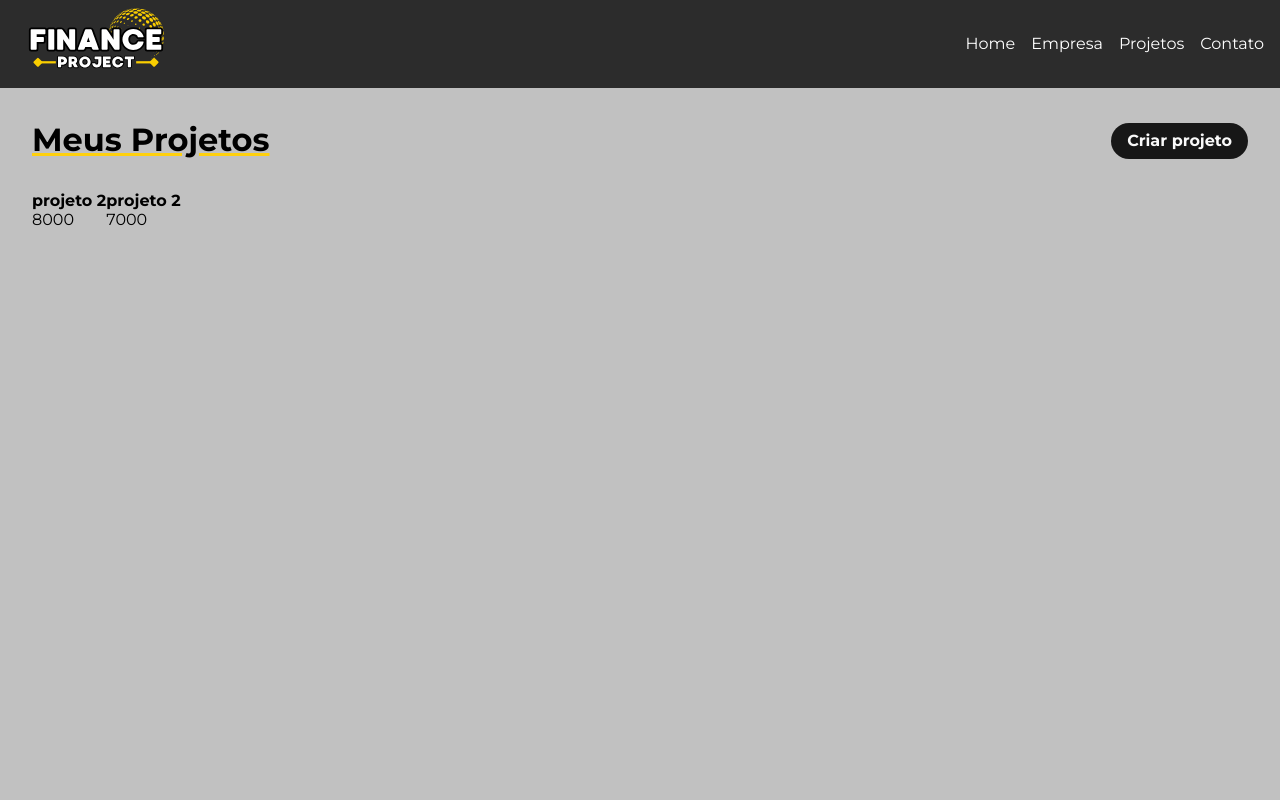
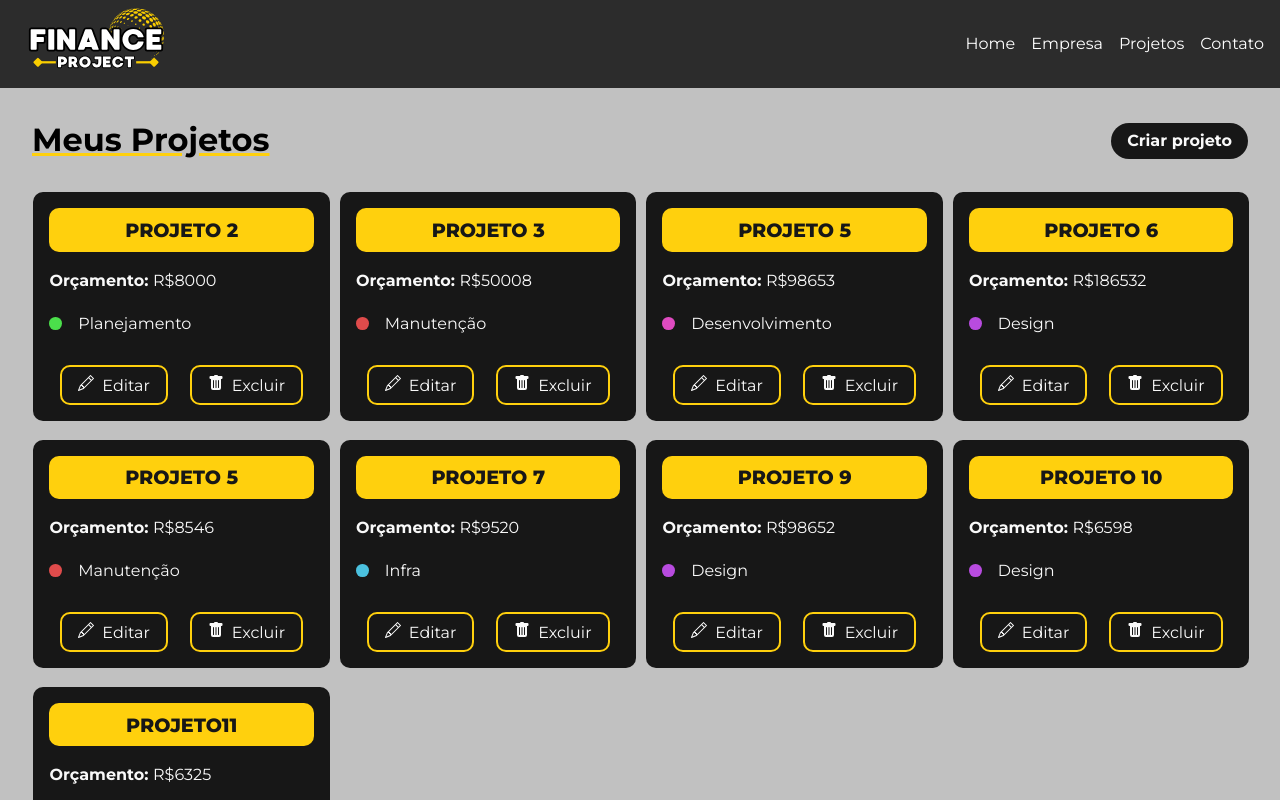
Before and after one commit to GSBarros17/pagina-react, a React (Create React App) app: page /Projects in a window 1280 px wide. Shown: the top 800 px of the page. Built offline with nearby package versions, Linux system fonts and the light colour scheme; data requests are answered from the project's data file; the HTML template or start-up script is replaced by a standard one.

Commit message:
estilizando os cards do projeto

```diff
--- a/db.json
+++ b/db.json
@@ -12,15 +12,92 @@
       "id": 1
     },
     {
-      "Name_project": "projeto 2",
-      "Value_project": "7000",
+      "Name_project": "projeto 3",
+      "Value_project": "50008",
+      "category": {
+        "id": "5",
+        "name": "Manutenção"
+      },
+      "cost": 0,
+      "service": [],
+      "id": 3
+    },
+    {
+      "category": {
+        "id": "2",
+        "name": "Desenvolvimento"
+      },
+      "Name_project": "projeto 5",
+      "Value_project": "98653",
+      "cost": 0,
+      "service": [],
+      "id": 5
+    },
+    {
+      "Name_project": "projeto 6",
+      "Value_project": "186532",
       "category": {
         "id": "3",
         "name": "Design"
       },
       "cost": 0,
       "service": [],
-      "id": 2
+      "id": 6
+    },
+    {
+      "Name_project": "projeto 5",
+      "Value_project": "8546",
+      "category": {
+        "id": "5",
+        "name": "Manutenção"
+      },
+      "cost": 0,
+      "service": [],
+      "id": 7
+    },
+    {
+      "Name_project": "projeto 7",
+      "Value_project": "9520",
+      "category": {
+        "id": "1",
+        "name": "Infra"
+      },
+      "cost": 0,
+      "service": [],
+      "id": 8
+    },
+    {
+      "Name_project": "projeto 9",
+      "Value_project": "98652",
+      "category": {
+        "id": "3",
+        "name": "Design"
+      },
+      "cost": 0,
+      "service": [],
+      "id": 9
+    },
+    {
+      "Name_project": "projeto 10",
+      "Value_project": "6598",
+      "category": {
+        "id": "3",
+        "name": "Design"
+      },
+      "cost": 0,
+      "service": [],
+      "id": 10
+    },
+    {
+      "Name_project": "projeto11",
+      "Value_project": "6325",
+      "category": {
+        "id": "3",
+        "name": "Design"
+      },
+      "cost": 0,
+      "service": [],
+      "id": 11
     }
   ],
   "categories": [
--- a/src/components/pages/Projects.js
+++ b/src/components/pages/Projects.js
@@ -41,8 +41,11 @@ export default function Projects(){
                 {projects.length > 0 &&
                     projects.map((project) =>
                     <Cards
+                        id={project.id}
                         name={project.Name_project}
                         budget={project.Value_project}
+                        category={project.category.name}
+                        key={project.id}
 
                     />
                 )}
--- a/src/components/pages/Projects.module.css
+++ b/src/components/pages/Projects.module.css
@@ -14,6 +14,8 @@
 }
 
 .cardContainer{
-    display: flex;
-    justify-content: flex-start;
+    display: grid;
+    grid-template-columns: repeat(4, 1fr);
+    grid-column-gap: 10px;
+    grid-row-gap: 1em;
 }
--- a/src/components/project/Cards.js
+++ b/src/components/project/Cards.js
@@ -1,15 +1,25 @@
+import { Link } from "react-router-dom"
 import styles from "./Cards.module.css"
 import { BsPencil, BsFillTrashFill } from "react-icons/bs"
 
 export default function Cards({id, name, budget, category, handleRemove}){
     return(
-        <div>
-            <div>
-                <h4>{name}</h4>
-            </div>
-            <div>
-                <p>{budget}</p>
-            </div>
+        <div className={styles.projectCard}>
+          <h4>{name}</h4>
+          <p>
+            <span>Orçamento: </span>R${budget}
+          </p>
+          <p className={styles.categoryText}>
+            <span className={`${styles[category.toLowerCase()]}`}></span>{category}
+          </p>
+          <div className={styles.cardActions}>
+            <Link to="/">
+                <BsPencil/>Editar
+            </Link>
+            <button>
+                <BsFillTrashFill/>Excluir
+            </button>
+          </div>
         </div>
 
     )
--- a/src/components/project/Cards.module.css
+++ b/src/components/project/Cards.module.css
@@ -0,0 +1,88 @@
+.projectCard{
+    width: 100%;
+    padding: 1em;
+    background-color: #171717;
+    border-radius: 10px;
+    margin: 0.5%;
+}
+
+.projectCard h4{
+    background-color: #FFD00D;
+    color: #171717;
+    border-radius: 10px;
+    padding: 0.5em 1em;
+    margin-bottom: 1em;
+    text-align: center;
+    font-size: 1.2em;
+    font-weight: 800;
+    text-transform: uppercase;
+}
+
+.projectCard p{
+    margin-bottom: 1.5em;
+    color: #f9f9f9;
+}
+
+.projectCard p span{
+    font-weight: 700;
+}
+
+.categoryText{
+    display: flex;
+    align-items: center;
+}
+
+.categoryText span{
+    display: block;
+    padding: 0.4em;
+    margin-right: 1em;
+    border-radius: 50%;
+    background-color: #f9f9f9;
+}
+
+.categoryText .infra{
+    background-color: #4bc1df;
+}
+
+.categoryText .planejamento{
+    background-color: #4bdf4b;
+}
+
+.categoryText .design{
+    background-color: #b84bdf;
+}
+
+.categoryText .desenvolvimento{
+    background-color: #df4bc1;
+}
+
+.categoryText .manutenção{
+    background-color: #df4b4b;
+}
+
+.cardActions{
+    margin-top: 2em;
+    display: flex;
+    justify-content: space-around;
+}
+
+.cardActions a, .cardActions button{
+    padding: 0.5em 1em;
+    text-decoration: none;
+    font-size: 1em;
+    color: #f9f9f9;
+    background-color: #171717;
+    border: 2px solid #FFD00D;
+    border-radius: 10px;
+    transition: 0.5s;
+    cursor: pointer;
+}
+.cardActions a:hover, .cardActions button:hover{
+    color: #FFD00D;
+
+}
+
+.cardActions svg{
+    margin-right: 0.5em;
+    font-size: 1em;
+}
```
